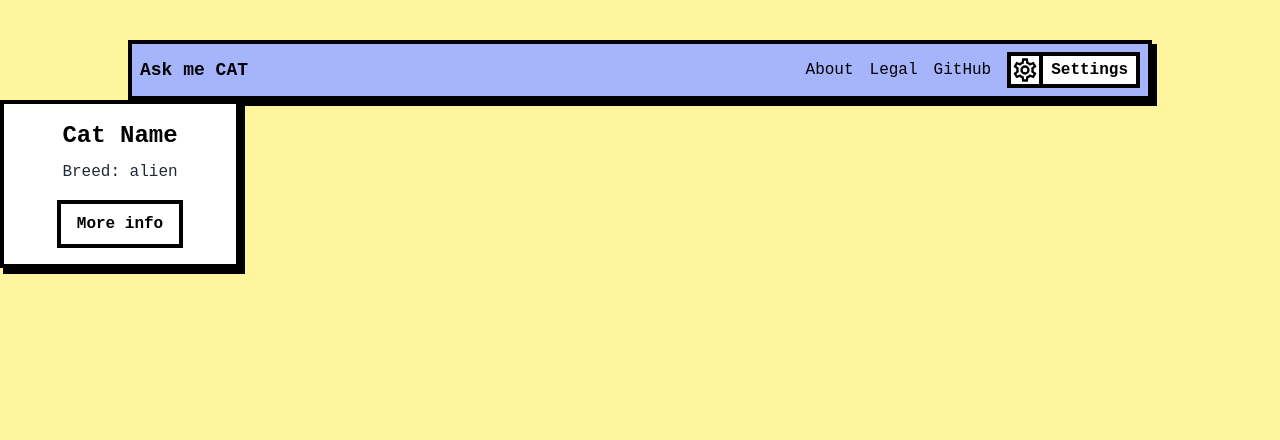
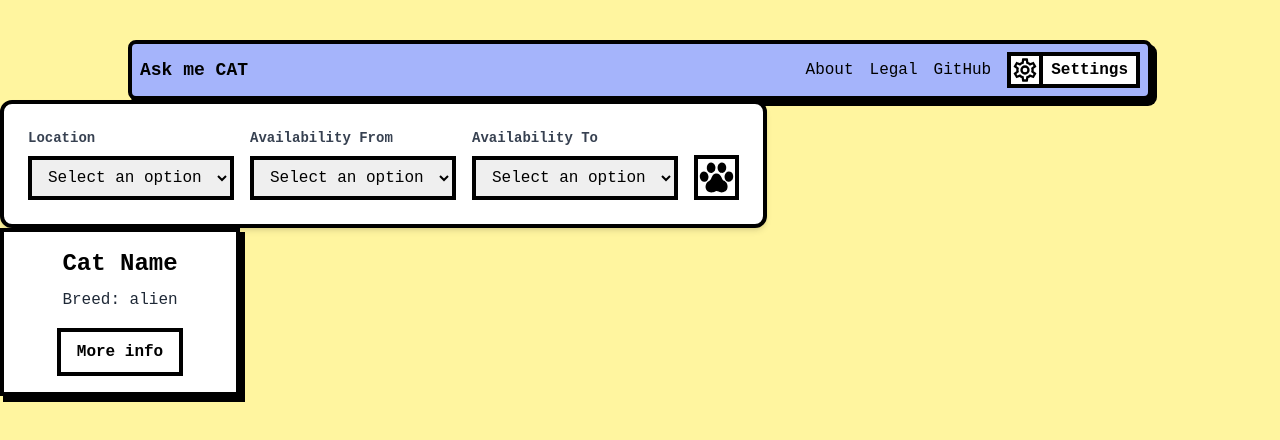
Before and after one commit to itsyuimorii/cat-shelter-project, a Next.js app: page /catlist in a window 1280 px wide. Shown: the top 440 px of the page. Built offline with nearby package versions, Linux system fonts and the light colour scheme; a web font is replaced by a local one.

Commit message:
feat: added top filter

```diff
--- a/app/(onboarding)/catlist/page.tsx
+++ b/app/(onboarding)/catlist/page.tsx
@@ -1,8 +1,14 @@
 import React from "react";
 import { CatCard } from "@/components/catCard";
+import { TopFilter } from "@/components/TopFilter";
 
 // export const index = () => {}
 
 export default function Page() {
-  return <CatCard />;
+  return (
+    <div>
+      <TopFilter />
+      <CatCard />
+    </div>
+  );
 }
--- /dev/null
+++ b/components/TopFilter/hooks/useTopFilter.ts
@@ -0,0 +1,35 @@
+import React, { useState } from "react";
+
+export const useTopFilter = () => {
+  const [location, setLocation] = useState("");
+  const [fromDate, setFromDate] = useState("");
+  const [toDate, setToDate] = useState("");
+
+  const handleLocationChange = (e: React.ChangeEvent<HTMLSelectElement>) => {
+    setLocation(e.target.value);
+  };
+
+  const handleFromDateChange = (e: React.ChangeEvent<HTMLSelectElement>) => {
+    setFromDate(e.target.value);
+  };
+
+  const handleToDateChange = (e: React.ChangeEvent<HTMLSelectElement>) => {
+    setToDate(e.target.value);
+  };
+
+  const handleSubmit = () => {
+    // Handle button click event here
+    console.log("Dropdown 1:", location);
+    console.log("Dropdown 2:", fromDate);
+    console.log("Dropdown 3:", toDate);
+  };
+  return {
+    handleLocationChange,
+    handleFromDateChange,
+    handleToDateChange,
+    handleSubmit,
+    location,
+    fromDate,
+    toDate,
+  };
+};
--- /dev/null
+++ b/components/TopFilter/index.tsx
@@ -0,0 +1,87 @@
+"use client";
+import React from "react";
+import Image from "next/image";
+
+import { useTopFilter } from "./hooks/useTopFilter";
+
+export const TopFilter = () => {
+  const {
+    handleLocationChange,
+    handleFromDateChange,
+    handleToDateChange,
+    handleSubmit,
+    location,
+    fromDate,
+    toDate,
+  } = useTopFilter();
+
+  return (
+    <div className="p-6 bg-white rounded-xl shadow-md flex flex-wrap lg:flex-nowrap lg:space-x-4 border-4 border-black max-w-fit">
+      <div className="w-full lg:w-auto lg:flex-2">
+        <label
+          className="block text-gray-700 text-sm font-bold mb-2"
+          htmlFor="location"
+        >
+          Location
+        </label>
+        <select
+          id="location"
+          value={location}
+          onChange={handleLocationChange}
+          className="block w-full px-3 py-2 rounded-md border-black border-4"
+        >
+          <option value="">Select an option</option>
+          <option value="option1">Option 1</option>
+          <option value="option2">Option 2</option>
+          <option value="option3">Option 3</option>
+        </select>
+      </div>
+      <div className="w-full lg:w-auto lg:flex-2">
+        <label
+          className="block text-gray-700 text-sm font-bold mb-2"
+          htmlFor="fromDate"
+        >
+          Availability From
+        </label>
+        <select
+          id="fromDate"
+          value={fromDate}
+          onChange={handleFromDateChange}
+          className="block w-full px-3 py-2 rounded-md border-black border-4"
+        >
+          <option value="">Select an option</option>
+          <option value="option1">Option 1</option>
+          <option value="option2">Option 2</option>
+          <option value="option3">Option 3</option>
+        </select>
+      </div>
+      <div className="w-full lg:w-auto lg:flex-2">
+        <label
+          className="block text-gray-700 text-sm font-bold mb-2"
+          htmlFor="dropdown3"
+        >
+          Availability To
+        </label>
+        <select
+          id="dropdown3"
+          value={toDate}
+          onChange={handleToDateChange}
+          className="block w-full px-3 py-2 rounded-md border-black border-4"
+        >
+          <option value="">Select an option</option>
+          <option value="option1">Option 1</option>
+          <option value="option2">Option 2</option>
+          <option value="option3">Option 3</option>
+        </select>
+      </div>
+      <div className="w-full lg:w-auto lg:flex-1 flex items-end mt-4 lg:mt-0">
+        <button
+          onClick={handleSubmit}
+          className="w-full lg:w-auto hover:shadow-pixelShadow border-black border-4 transition hover:-translate-x-1 hover:-translate-y-1 duration-300 ease-in-out flex justify-center"
+        >
+          <Image src="/cat-paw.svg" height={37} width={37} alt="cog icon" />
+        </button>
+      </div>
+    </div>
+  );
+};
--- a/components/navBar/index.tsx
+++ b/components/navBar/index.tsx
@@ -3,7 +3,7 @@ import Image from "next/image";
 
 export const Navbar: React.FC = () => {
   return (
-    <div className="flex flex-row items-center justify-between bg-default-100 border-4 border-black rounded-md p-2 max-w-screen-lg mx-auto shadow-pixelShadow">
+    <div className="flex flex-row items-center justify-between bg-default-100 border-4 border-black p-2 max-w-screen-lg mx-auto shadow-pixelShadow rounded-[8px]">
       <div className="font-bold text-lg text-black">Ask me CAT</div>
       <div className=" flex flex-row items-center justify-between space-x-4">
         <a href="#" className="text-black hover:underline">
```
Also changed, not shown: public/cat-paw.svg (added).
